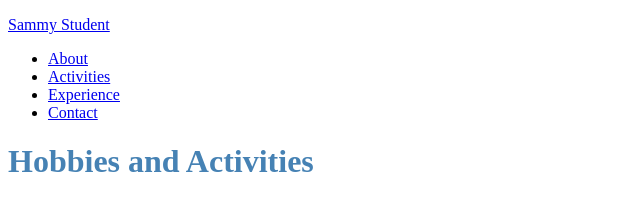
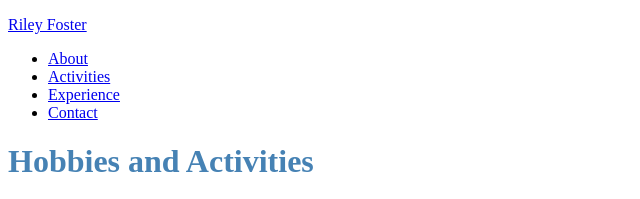
Before and after one commit to rifoster302/project-one, a plain HTML site: page activities.html in a window 1280 px wide. Shown: the top 199 px of the page, 0-640 px from the left. Drawn offline with Linux system fonts and the light colour scheme.

Commit message:
Update 5

```diff
--- a/activities.html
+++ b/activities.html
@@ -7,7 +7,7 @@
   </head>
   <body>
     <header>
-      <p><a href="index.html">Sammy Student</a></p>
+      <p><a href="index.html">Riley Foster</a></p>
       <nav>
         <ul>
           <li><a href="about.html">About</a></li>
```
Also changed, not shown: contact.html (+1 -1 lines), experience.html (+1 -1 lines).
